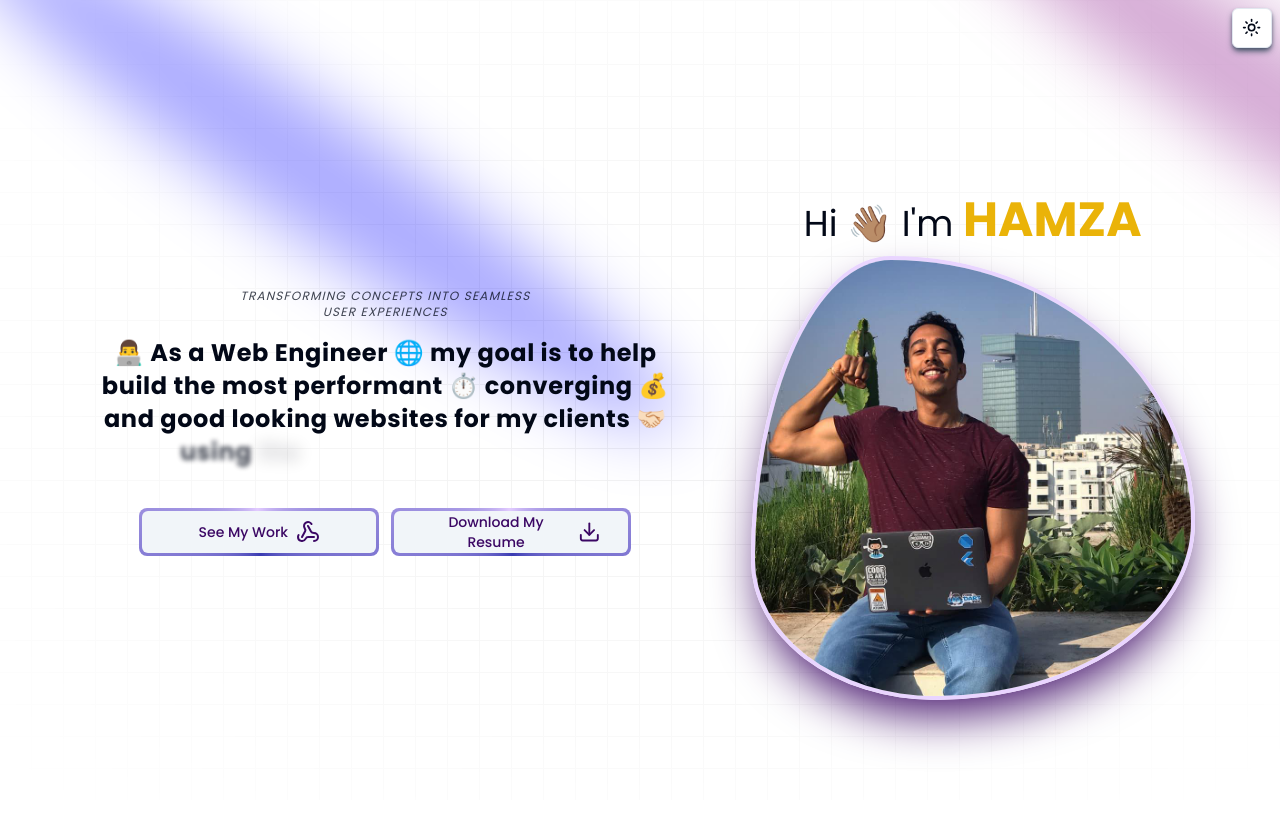
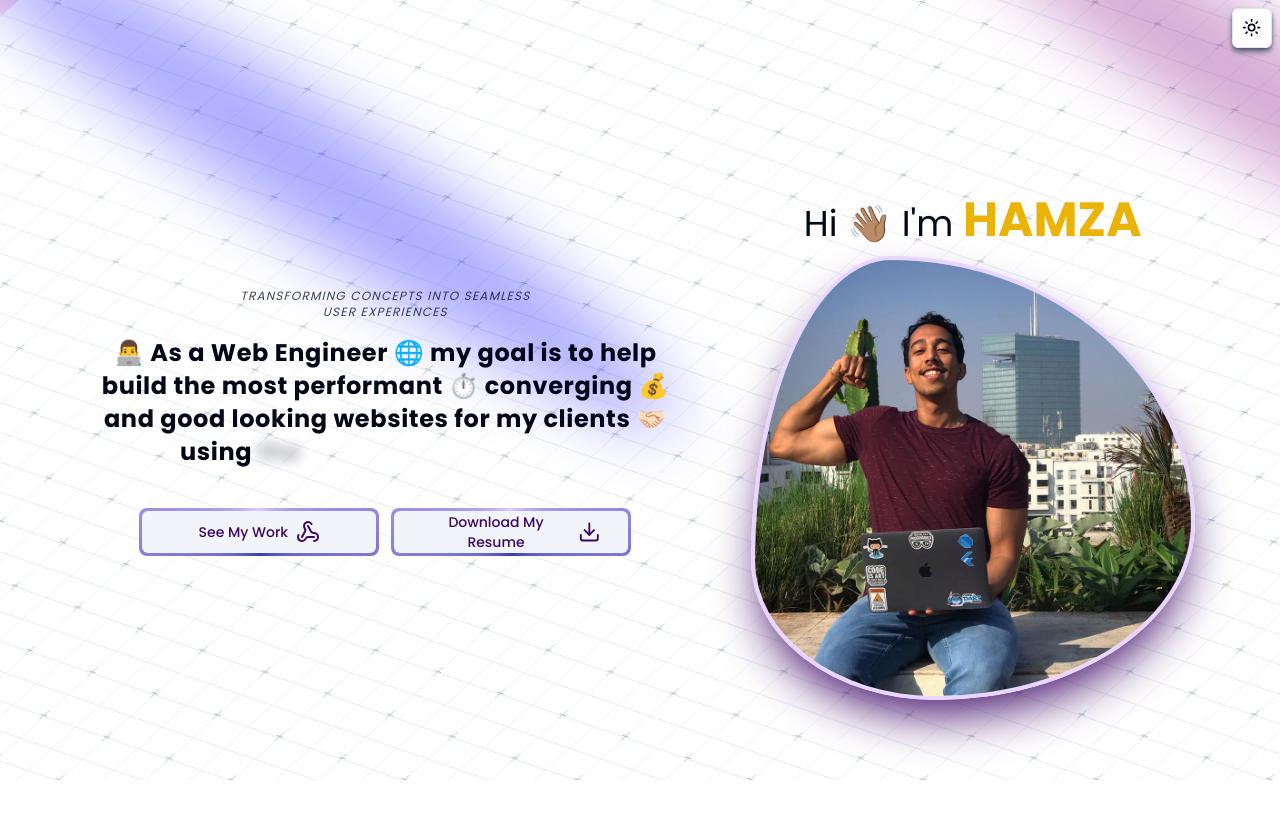
Before and after one commit to YousfiHamza/Portfolio, a Next.js app: page / in a window 1280 px wide. Shown: the top 818 px of the page. Built offline with nearby package versions, Linux system fonts and the light colour scheme.

Commit message:
feat: hero with boxes

```diff
--- /dev/null
+++ b/components/modules/BackgroundBoxes/index.tsx
@@ -0,0 +1,78 @@
+'use client';
+
+import React from 'react';
+import { motion } from 'framer-motion';
+
+import { cn } from '@/lib/utils';
+
+export const BoxesCore = ({ className, ...rest }: { className?: string }) => {
+  const rows = new Array(150).fill(1);
+  const cols = new Array(100).fill(1);
+  let colors = [
+    '--sky-300',
+    '--pink-300',
+    '--green-300',
+    '--yellow-300',
+    '--red-300',
+    '--purple-300',
+    '--blue-300',
+    '--indigo-300',
+    '--violet-300',
+  ];
+  const getRandomColor = () => {
+    return colors[Math.floor(Math.random() * colors.length)];
+  };
+
+  return (
+    <div
+      style={{
+        transform: `translate(-40%,-60%) skewX(-48deg) skewY(14deg) scale(0.675) rotate(0deg) translateZ(0)`,
+      }}
+      className={cn(
+        'absolute -top-1/4 left-1/4 z-0 flex h-full w-full -translate-x-1/2 -translate-y-1/2 p-4',
+        className,
+      )}
+      {...rest}
+    >
+      {rows.map((_, i) => (
+        <motion.div
+          key={`row` + i}
+          className="relative h-8 w-16 border-l border-slate-400 opacity-50"
+        >
+          {cols.map((_, j) => (
+            <motion.div
+              whileHover={{
+                backgroundColor: `var(${getRandomColor()})`,
+                transition: { duration: 0 },
+              }}
+              animate={{
+                transition: { duration: 2 },
+              }}
+              key={`col` + j}
+              className="relative h-8 w-16 border-r border-t border-slate-300"
+            >
+              {j % 2 === 0 && i % 2 === 0 ? (
+                <svg
+                  xmlns="http://www.w3.org/2000/svg"
+                  fill="none"
+                  viewBox="0 0 24 24"
+                  strokeWidth="1.5"
+                  stroke="currentColor"
+                  className="pointer-events-none absolute -left-[22px] -top-[14px] h-6 w-10 stroke-[1px] text-slate-500"
+                >
+                  <path
+                    strokeLinecap="round"
+                    strokeLinejoin="round"
+                    d="M12 6v12m6-6H6"
+                  />
+                </svg>
+              ) : null}
+            </motion.div>
+          ))}
+        </motion.div>
+      ))}
+    </div>
+  );
+};
+
+export const Boxes = React.memo(BoxesCore);
--- a/components/sections/hero/index.tsx
+++ b/components/sections/hero/index.tsx
@@ -1,15 +1,15 @@
 import { Webhook, Download } from 'lucide-react';
+import Image from 'next/image';
 
 import { MagicButton } from '@/components/ui/MagicButton';
 import { Spotlight } from '@/components/ui/Spotlight';
 import { TextGenerateEffect } from '@/components/ui/TextGenerate-Effect';
-
+import { Boxes } from '@/components/modules/BackgroundBoxes';
 import Hero from '@/public/Hero.jpg';
-import Image from 'next/image';
 
 export function HeroSection() {
   return (
-    <div className="text-dark-100 pb-20 pt-20 md:pt-36 dark:text-purple-100">
+    <div className="text-dark-100 pb-20 pt-20 dark:text-purple-100 md:pt-36">
       <div>
         <Spotlight
           className="-left-10 -top-40 h-screen md:-left-32 md:-top-20"
@@ -21,16 +21,17 @@ export function HeroSection() {
         />
         <Spotlight className="left-80 top-28 h-[80vh] w-[50vw]" fill="blue" />
       </div>
-      <div className="dark:bg-grid-white/[0.05] bg-grid-black/[0.05] absolute left-0 top-0 flex h-screen w-full items-center justify-center">
-        <div className="pointer-events-none absolute inset-0 flex items-center justify-center bg-white [mask-image:radial-gradient(ellipse_at_center,transparent_10%,black)] dark:bg-black-100" />
+      <div className="absolute left-0 top-0 flex h-screen w-full items-center justify-center">
+        <Boxes />
       </div>
-      <div className="relative z-10 flex justify-center md:mb-20">
+      <div className="md:mb-30 relative z-30 flex justify-center">
         <div className="flex flex-col items-center justify-evenly gap-5 lg:flex-row">
           <div className="order-2 flex max-w-[89vw] flex-col items-center justify-center md:max-w-xl lg:order-1 lg:max-w-[50%]">
             <p className="max-w-80 text-center text-xs uppercase italic tracking-widest opacity-75">
               Transforming Concepts into Seamless User Experiences
             </p>
             <TextGenerateEffect
+              duration={0.25}
               words="👨‍💻 As a Web Engineer 🌐 my goal is to help build the most performant ⏱️ converging 💰 and good looking websites for my clients 🤝🏻 using the latest technologies 💯"
               className="text-center text-[40px] md:text-6xl lg:text-8xl"
             />
@@ -46,7 +47,7 @@ export function HeroSection() {
                 HAMZA
               </b>
             </h1>
-            <div className="animate-blob relative h-auto w-full overflow-hidden border-4 border-purple-200 shadow-2xl shadow-purple-950 md:max-w-[444px] dark:border-purple-200 dark:shadow-purple-200">
+            <div className="relative h-auto w-full animate-blob overflow-hidden border-4 border-purple-200 shadow-2xl shadow-purple-950 dark:border-purple-200 dark:shadow-purple-200 md:max-w-[444px]">
               <Image
                 src={Hero}
                 placeholder="blur"
--- a/tailwind.config.ts
+++ b/tailwind.config.ts
@@ -113,6 +113,7 @@ const config = {
   },
   plugins: [
     require('tailwindcss-animate'),
+    addVariablesForColors,
     function ({ matchUtilities, theme }: any) {
       matchUtilities(
         {
```
